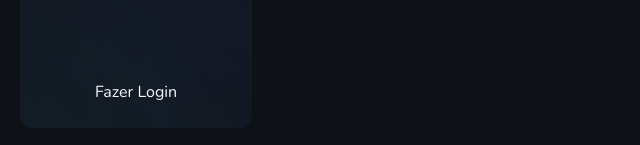
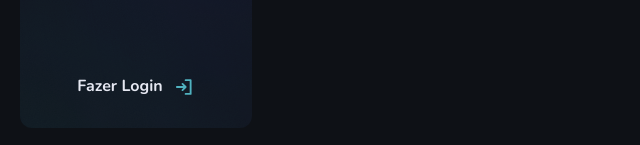
Before and after one commit to luiz21goncalves/ignite-book-wise, a Next.js app: page /dashboard in a window 1280 px wide. Shown: the part 652-797 px from the top of the page, without its empty margins (0-640 px from the left). Built offline with nearby package versions, Linux system fonts and the light colour scheme.

Commit message:
feat: add link component

```diff
--- /dev/null
+++ b/src/components/Link/LinkIcon.tsx
@@ -0,0 +1,19 @@
+import { ElementType } from 'react'
+
+import { IconProps } from '@phosphor-icons/react'
+
+type LinkIconProps = IconProps & {
+  icon: ElementType<IconProps>
+}
+
+export function LinkIcon(props: LinkIconProps) {
+  const { icon: Icon, ...attrs } = props
+
+  return (
+    <Icon
+      {...attrs}
+      className="h-5 w-5 group-data-[size=sm]:h-4 group-data-[size=sm]:w-4"
+      weight="bold"
+    />
+  )
+}
--- /dev/null
+++ b/src/components/Link/LinkRoot.tsx
@@ -0,0 +1,23 @@
+import Link, { LinkProps } from 'next/link'
+import { ReactNode } from 'react'
+
+type LinkRootProps = LinkProps & {
+  children: ReactNode
+  variant?: 'white' | 'purple'
+  size?: 'md' | 'sm'
+}
+
+export function LinkRoot(props: LinkRootProps) {
+  const { children, variant = 'white', size = 'md', ...attrs } = props
+
+  return (
+    <Link
+      {...attrs}
+      data-variant={variant}
+      data-size={size}
+      className="group flex items-center gap-3 rounded px-2 py-1 text-button-md font-bold text-gray-200 transition-colors hover:bg-[rgba(230,232,242,0.04)] data-[size=sm]:text-button-sm data-[variant=purple]:text-purple-100 data-[variant=purple]:hover:bg-[rgba(131,129,217,0.06)]"
+    >
+      {children}
+    </Link>
+  )
+}
--- /dev/null
+++ b/src/components/Link/index.ts
@@ -0,0 +1,2 @@
+export { LinkIcon as Icon } from './LinkIcon'
+export { LinkRoot as Root } from './LinkRoot'
--- a/src/components/Sidebar/index.tsx
+++ b/src/components/Sidebar/index.tsx
@@ -1,9 +1,9 @@
 import Image from 'next/image'
-import Link from 'next/link'
 
-import { Binoculars, ChartLineUp } from '@phosphor-icons/react'
+import { Binoculars, ChartLineUp, SignIn } from '@phosphor-icons/react'
 
 import logo from '@/assets/logo.svg'
+import * as Link from '@/components/Link'
 
 import { SidebarLink } from './SidebarLink'
 
@@ -21,7 +21,10 @@ export function Sidebar() {
         </SidebarLink>
       </nav>
 
-      <Link href="/">Fazer Login</Link>
+      <Link.Root href="/">
+        Fazer Login
+        <Link.Icon icon={SignIn} color="#50B2C0" />
+      </Link.Root>
     </aside>
   )
 }
```
